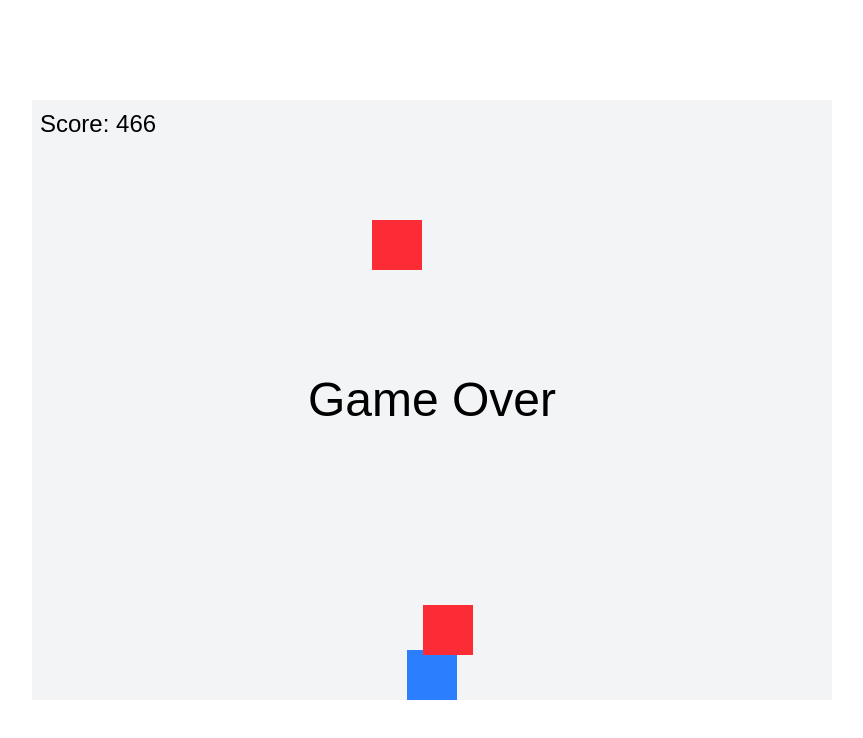
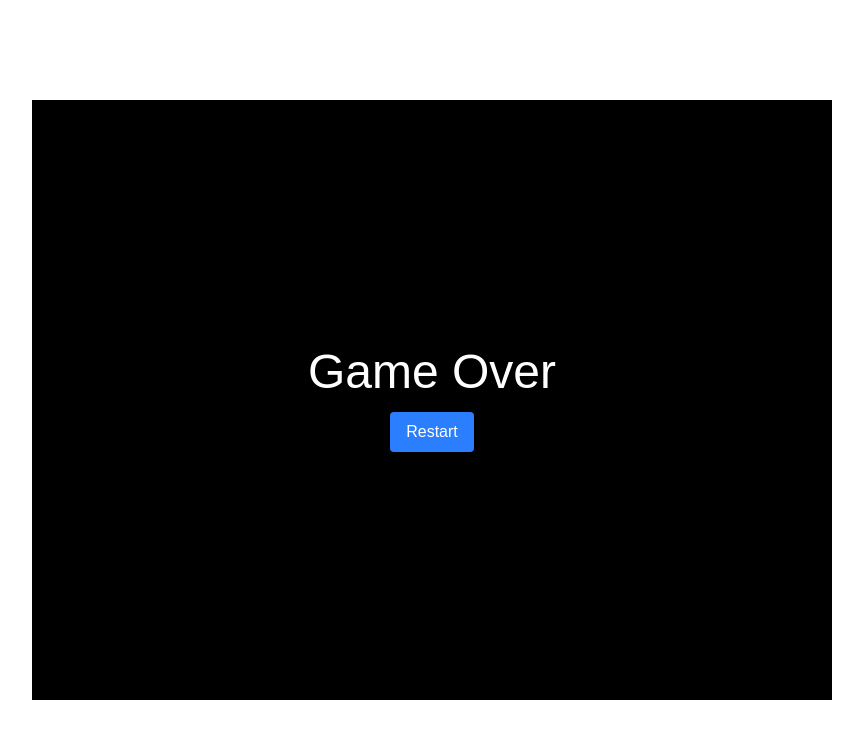
Before and after one commit to daring-board/action-game, a Next.js app: page / in a window 1280 px wide. Shown: the top 738 px of the page, without its empty margins (208-1071 px from the left). Built offline with nearby package versions, Linux system fonts and the light colour scheme.

Commit message:
feat: Add restart feature (closes #3)

```diff
--- a/src/app/Game.tsx
+++ b/src/app/Game.tsx
@@ -18,6 +18,13 @@ const Game = () => {
   const [score, setScore] = useState(0);
   const [gameOver, setGameOver] = useState(false);
   const enemyTimeoutRef = useRef<NodeJS.Timeout | null>(null);
+
+  const restartGame = () => {
+    setPlayerX(GAME_WIDTH / 2 - PLAYER_WIDTH / 2);
+    setEnemies([]);
+    setScore(0);
+    setGameOver(false);
+  };
 
   useEffect(() => {
     const handleKeyDown = (e: KeyboardEvent) => {
@@ -113,8 +120,14 @@ const Game = () => {
         />
       ))}
       {gameOver && (
-        <div className="absolute top-1/2 left-1/2 -translate-x-1/2 -translate-y-1/2 text-5xl text-black">
-          Game Over
+        <div className="absolute inset-0 flex flex-col items-center justify-center bg-black bg-opacity-50">
+          <div className="text-5xl text-white">Game Over</div>
+          <button
+            onClick={restartGame}
+            className="mt-4 rounded bg-blue-500 px-4 py-2 text-white"
+          >
+            Restart
+          </button>
         </div>
       )}
     </div>
```
Also changed, not shown: 1 other file (tests, documents, lock files or other folders).
